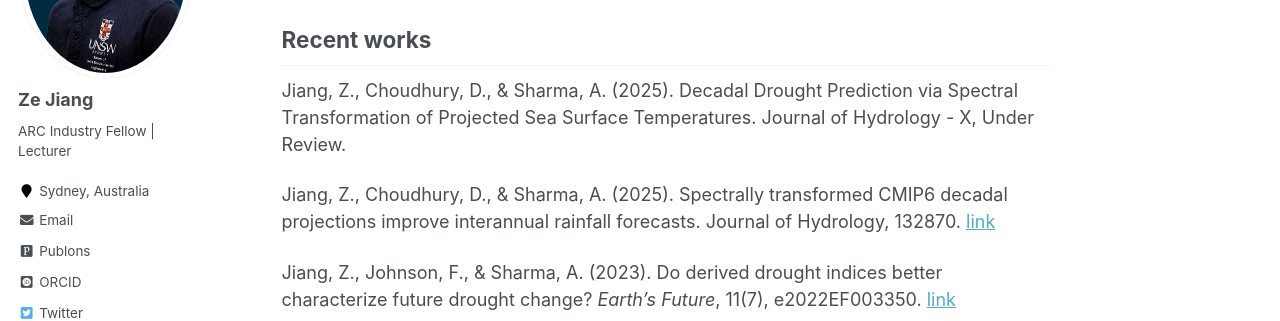
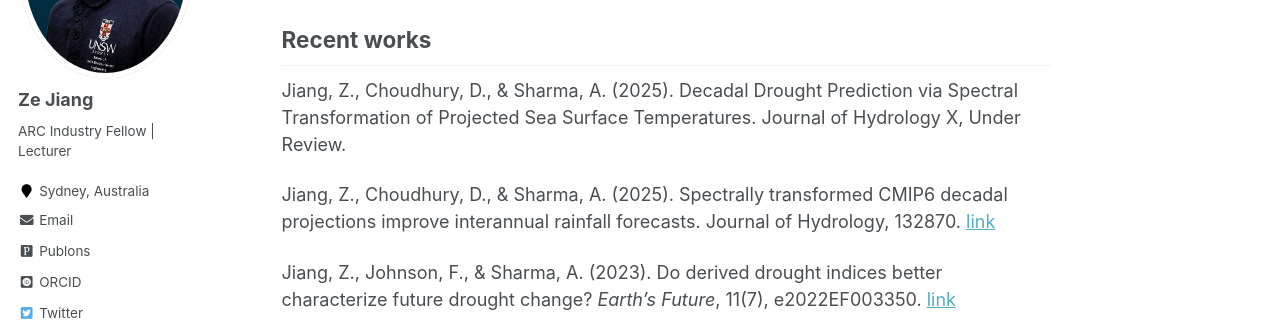
Before and after one commit to zejiang-unsw/zejiang-unsw.github.io, a Jekyll site: the page built from _pages/about.md, in a window 1280 px wide and 900 px high, scrolled down 852 px. Shown: the part 180-501 px from the top of the window. Built offline with Jekyll 4.4.1, drawn with Linux system fonts in a browser that asks for light colours; some web fonts are replaced.

```diff
--- a/_pages/about.md
+++ b/_pages/about.md
@@ -21,7 +21,7 @@ Dr Ze Jiang is an Australian Research Council (ARC) Early Career Industry Fellow
 * Development of [index-based drought insurance](https://doi.org/10.1108/AFR-02-2020-0020) for disaster risk transfer
 
 ## Recent works
-Jiang, Z., Choudhury, D., & Sharma, A. (2025). Decadal Drought Prediction via Spectral Transformation of Projected Sea Surface Temperatures. Journal of Hydrology - X, Under Review.
+Jiang, Z., Choudhury, D., & Sharma, A. (2025). Decadal Drought Prediction via Spectral Transformation of Projected Sea Surface Temperatures. Journal of Hydrology X, Under Review.
 
 Jiang, Z., Choudhury, D., & Sharma, A. (2025). Spectrally transformed CMIP6 decadal projections improve interannual rainfall forecasts. Journal of Hydrology, 132870. [link](https://doi.org/10.1016/j.jhydrol.2025.132870)
 
```
